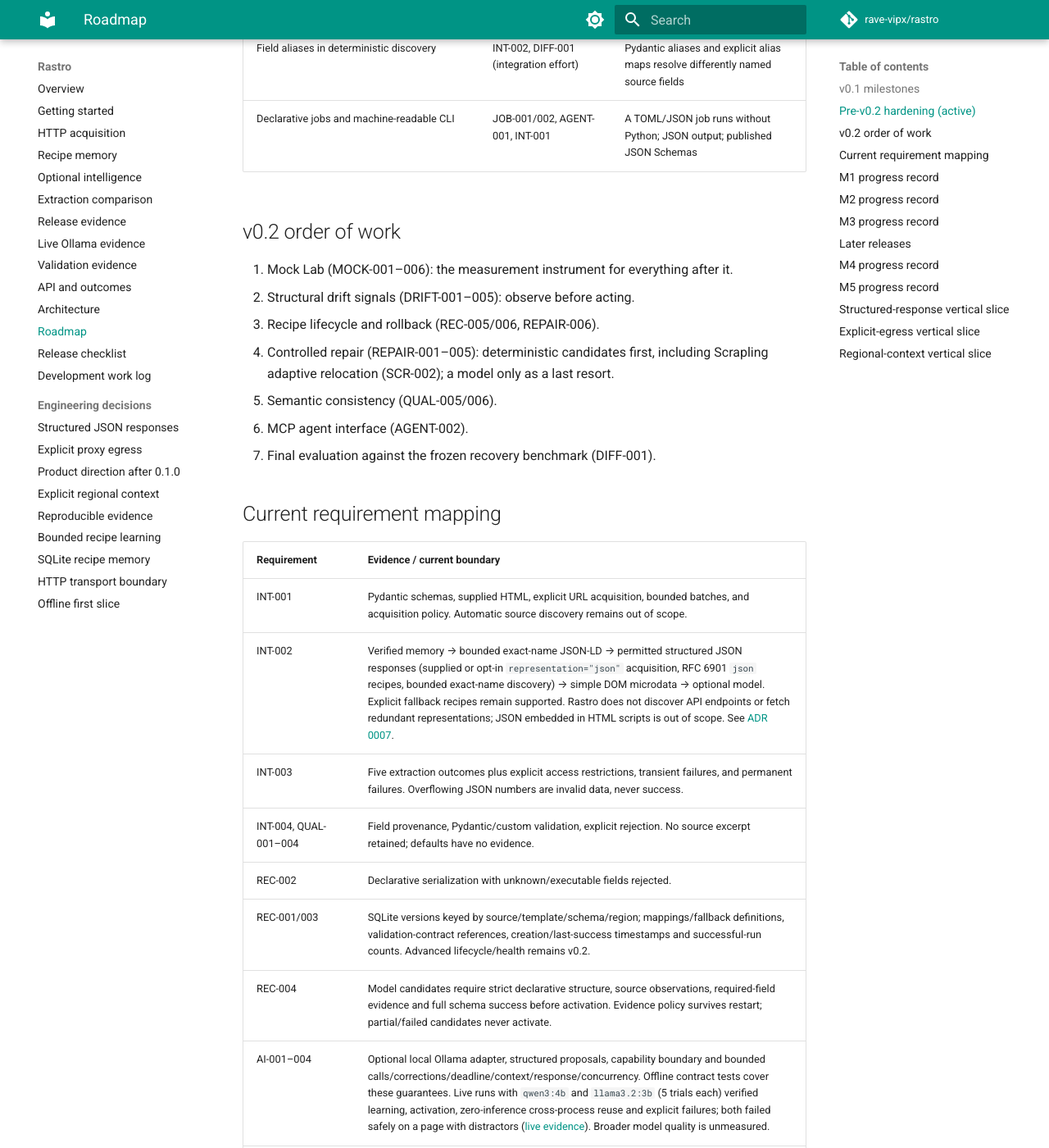
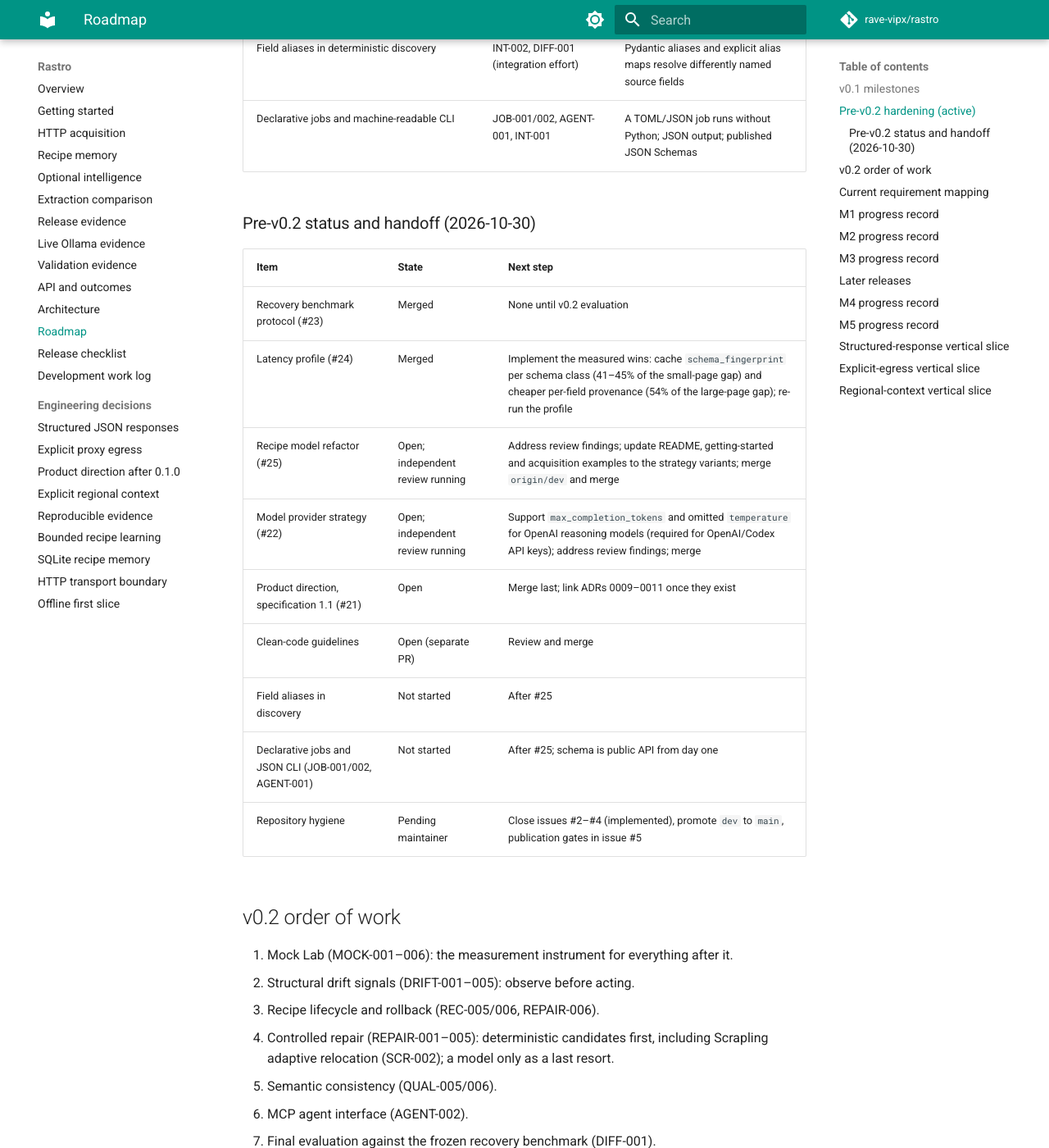
Before and after one commit to rave-vipx/rastro, an MkDocs documentation site: the page built from docs/roadmap.md, in a window 1280 px wide and 1400 px high, scrolled down 1673 px. Shown: the whole window at 82% size. Built offline with MkDocs 1.6.1 and Material for MkDocs 9.7.7, drawn with Linux system fonts in a browser that asks for light colours; comment, search, counter and statistics services are not loaded.

Commit message:
docs: record pre-v0.2 status and handoff
Co-Authored-By: Claude Opus 5.5 <noreply@anthropic.com>

```diff
--- a/docs/roadmap.md
+++ b/docs/roadmap.md
@@ -26,6 +26,20 @@ Owner decisions after the 0.1.0 release candidate ([ADR 0012](decisions/0012-pro
 | Latency profile | P-010, DIFF-001 | Measured hotspots and ranked hypotheses; no optimization without measurement |
 | Field aliases in deterministic discovery | INT-002, DIFF-001 (integration effort) | Pydantic aliases and explicit alias maps resolve differently named source fields |
 | Declarative jobs and machine-readable CLI | JOB-001/002, AGENT-001, INT-001 | A TOML/JSON job runs without Python; JSON output; published JSON Schemas |
+
+### Pre-v0.2 status and handoff (2026-10-30)
+
+| Item | State | Next step |
+| --- | --- | --- |
+| Recovery benchmark protocol (#23) | Merged | None until v0.2 evaluation |
+| Latency profile (#24) | Merged | Implement the measured wins: cache `schema_fingerprint` per schema class (41–45% of the small-page gap) and cheaper per-field provenance (54% of the large-page gap); re-run the profile |
+| Recipe model refactor (#25) | Open; independent review running | Address review findings; update README, getting-started and acquisition examples to the strategy variants; merge `origin/dev` and merge |
+| Model provider strategy (#22) | Open; independent review running | Support `max_completion_tokens` and omitted `temperature` for OpenAI reasoning models (required for OpenAI/Codex API keys); address review findings; merge |
+| Product direction, specification 1.1 (#21) | Open | Merge last; link ADRs 0009–0011 once they exist |
+| Clean-code guidelines | Open (separate PR) | Review and merge |
+| Field aliases in discovery | Not started | After #25 |
+| Declarative jobs and JSON CLI (JOB-001/002, AGENT-001) | Not started | After #25; schema is public API from day one |
+| Repository hygiene | Pending maintainer | Close issues #2–#4 (implemented), promote `dev` to `main`, publication gates in issue #5 |
 
 ## v0.2 order of work
 
```
